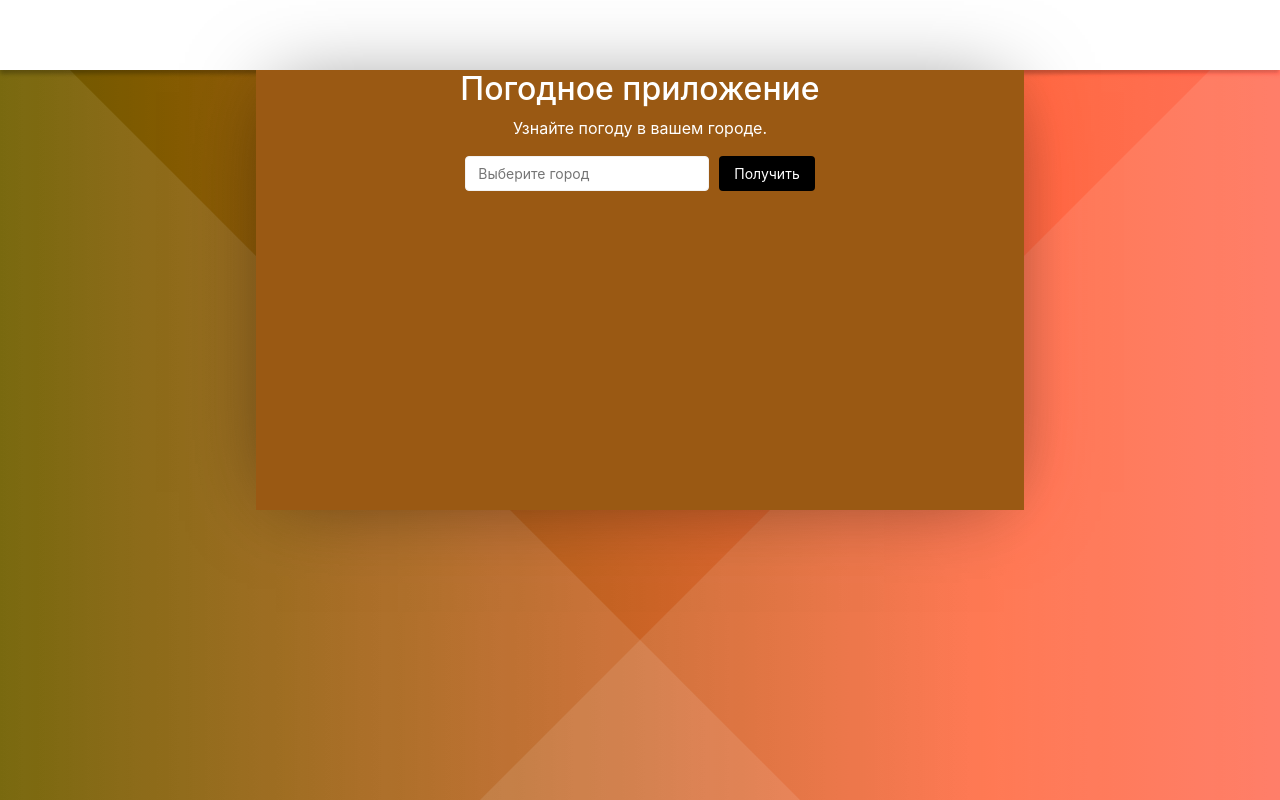
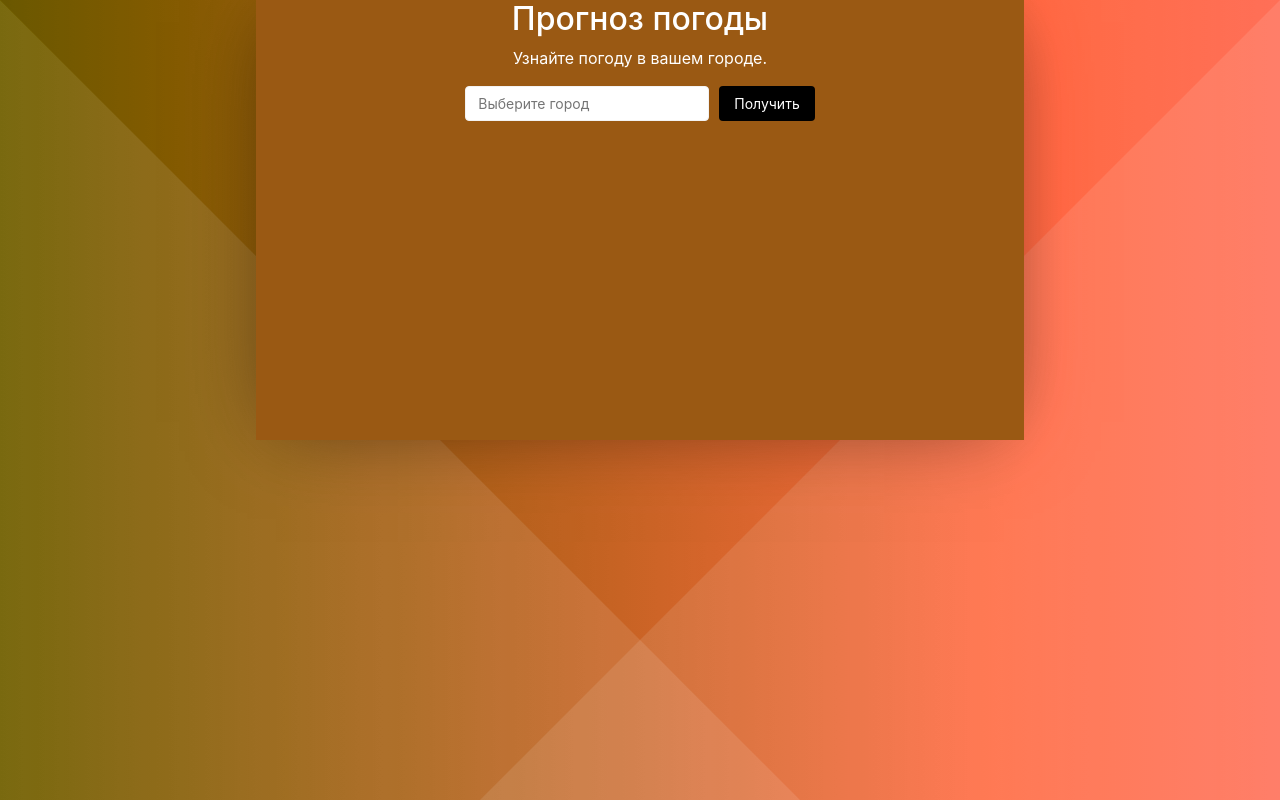
Before and after one commit to Varavara12/test-weather-forecast, a React (Create React App) app: page / in a window 1280 px wide. Built offline with nearby package versions, Linux system fonts and the light colour scheme.

Commit message:
финишь рефакторинг

```diff
--- a/src/App.css
+++ b/src/App.css
@@ -49,7 +49,7 @@
 
 .App-header {
   height: 70px;
-  background: #FFFFFF;
+  background: #000;
   box-shadow: 0 4px 4px rgba(0, 0, 0, 0.25);
 }
 
--- a/src/App.js
+++ b/src/App.js
@@ -8,7 +8,6 @@ import Forms from "./component/Forms/Forms";
 function App(props) {
   return (
     <div className="App">
-        <header className="App-header"> </header>
         <div className="main">
             <Info/>
             <Forms addWeather={props.addWeather}/>
--- a/src/component/Info/Info.jsx
+++ b/src/component/Info/Info.jsx
@@ -5,7 +5,7 @@ class Info extends React.Component{
      render() {
          return(
              <div className={s.info}>
-                  <h2>Погодное приложение</h2>
+                  <h2>Прогноз погоды</h2>
                   <p>Узнайте погоду в вашем городе.</p>
              </div>
          )
```
